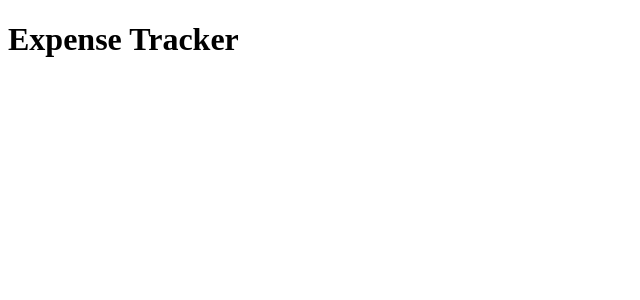
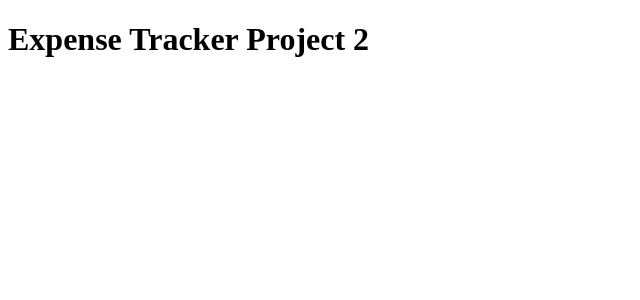
Before and after one commit to Premchand338/expense-tracker, a React (Vite) app: page / in a window 1280 px wide. Shown: the top 300 px of the page, without its empty margins (0-640 px from the left). Built offline with nearby package versions, Linux system fonts and the light colour scheme.

Commit message:
test: verify commit flow

```diff
--- a/src/App.tsx
+++ b/src/App.tsx
@@ -1,7 +1,7 @@
 function App() {
   return (
     <div className="min-h-screen bg-gray-50">
-      <h1 className="text-2xl font-bold p-4">Expense Tracker</h1>
+      <h1 className="text-2xl font-bold p-4">Expense Tracker Project 2</h1>
     </div>
   )
 }
```
